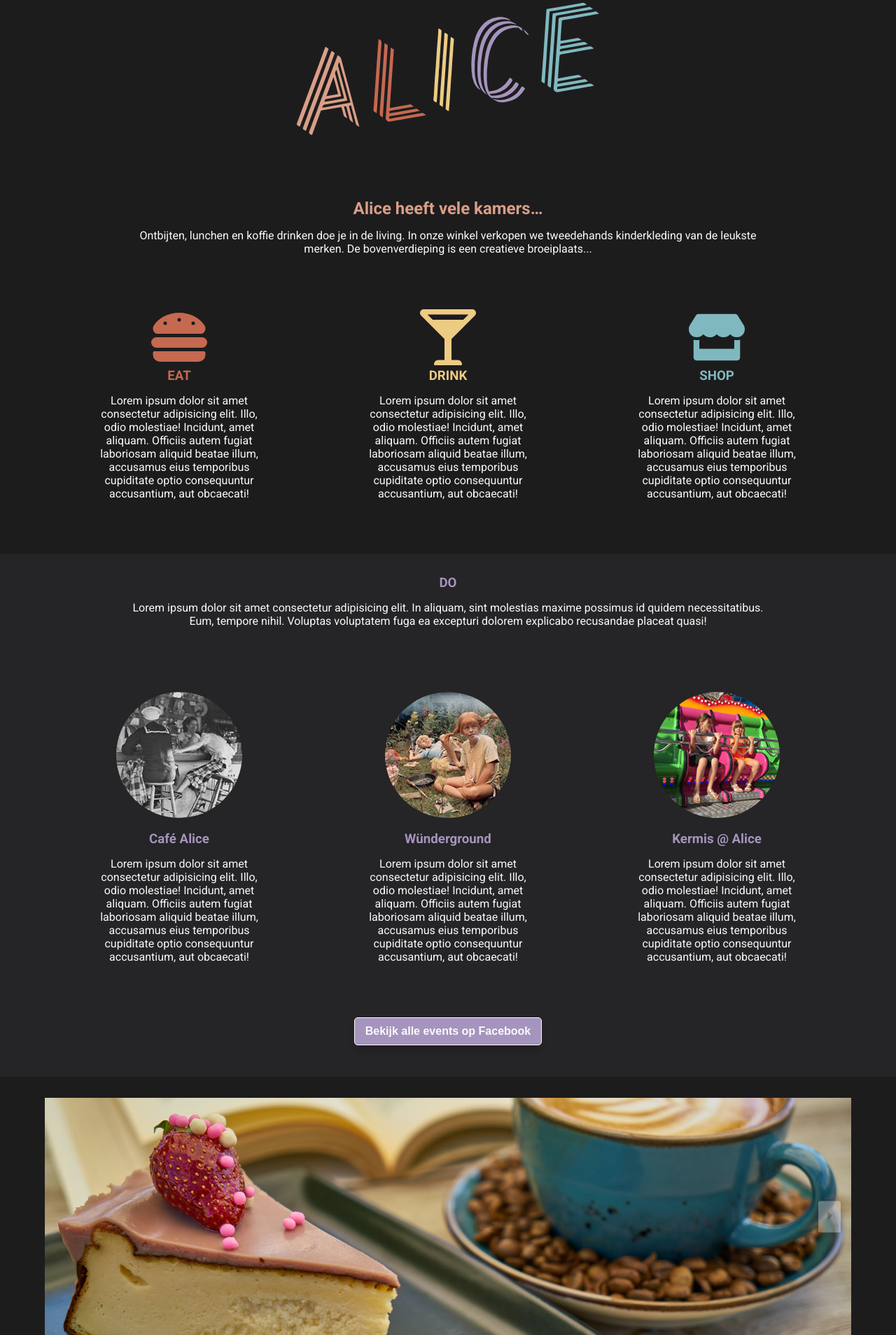
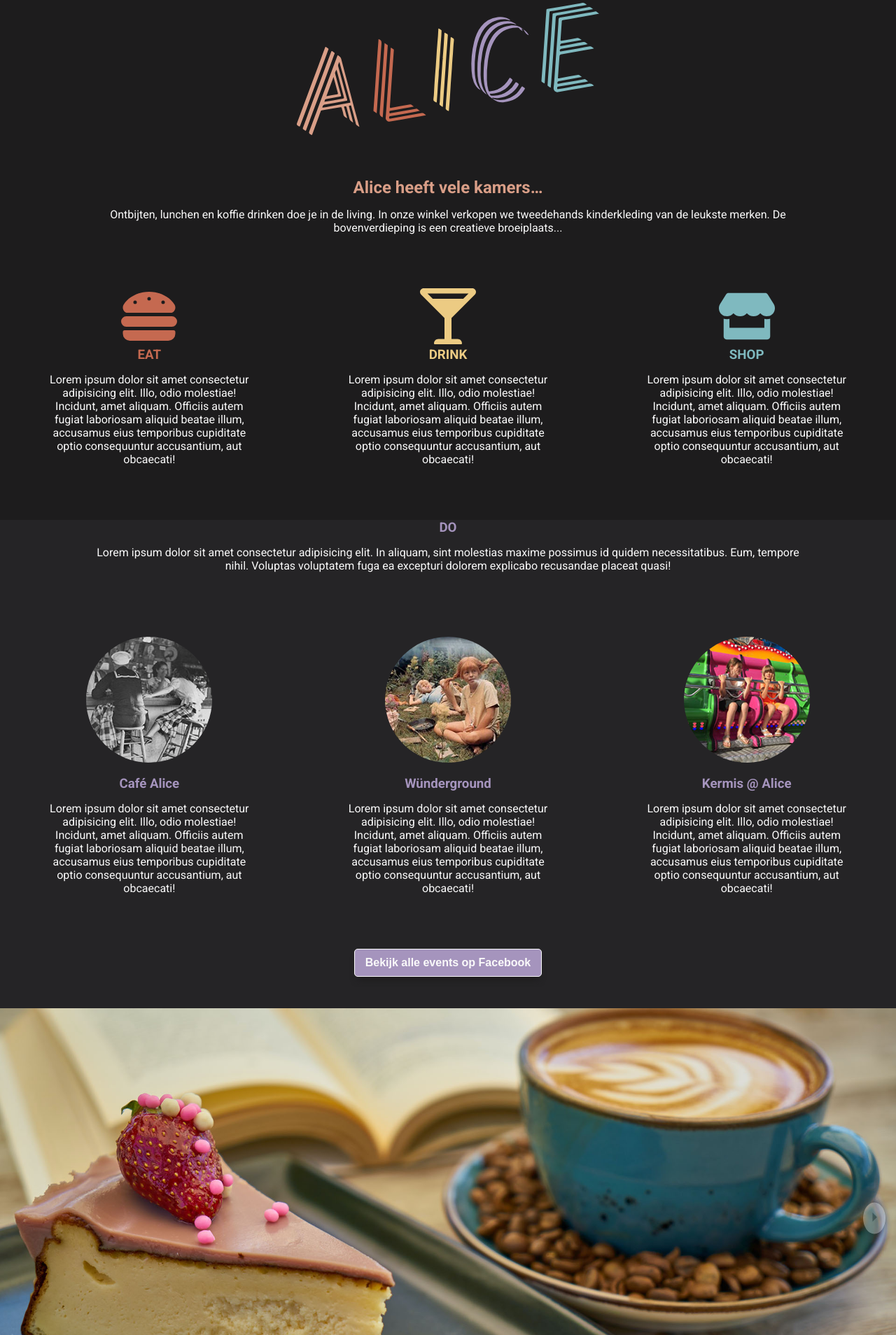
Before and after one commit to dannyvaneeckhoutte/Alice, a PHP site: page / in a window 1280 px wide. Shown: the part 90-1998 px from the top of the page at 70% size. Run offline with PHP 8.4, Linux system fonts and the light colour scheme; some libraries are stand-ins or nearby versions.

Commit message:
Made slider 100% width

```diff
--- a/css/style.css
+++ b/css/style.css
@@ -103,9 +103,13 @@
 }
 
 .section {
-    max-width: 90vw;
-    margin: 0 auto;
-    padding: 30px 0;
+    /* max-width: 90vw; */
+    margin: 30 auto;
+    padding: 0 0 30px 0;
+}
+
+.section-sfeer {
+    width: 100vw;
 }
 
 
@@ -194,7 +198,7 @@
 
 .carousel {
     position: relative;
-    height: 400px;
+    height: 600px;
     width: 100%;
     margin: 0 auto;
 }
@@ -240,7 +244,7 @@
     /* moves button half of its height up on Y-axis */
     background: whitesmoke;
     border: 0;
-    border-radius: 3px;
+    border-radius: 50%;
     cursor: pointer;
     opacity: 30%;
     box-shadow: 0px 0px 12px;
--- a/index.html
+++ b/index.html
@@ -113,7 +113,7 @@
             Bekijk alle events op Facebook</button>
                 </div>
             </div>
-            <div class="section carousel" id="sfeer">
+            <div class="section section-sfeer carousel" id="sfeer">
                 <div class="carousel__track--container">
                     <ul class="carousel__track">
                         <li class="carousel__slide current-slide">
```
